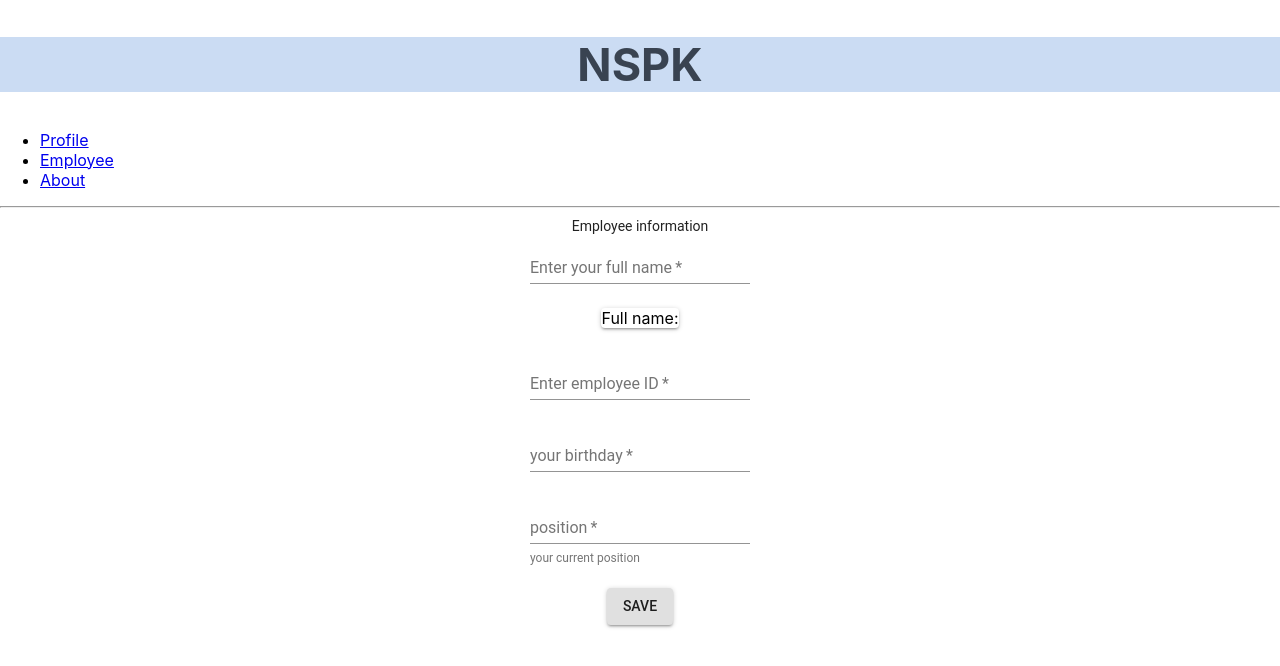
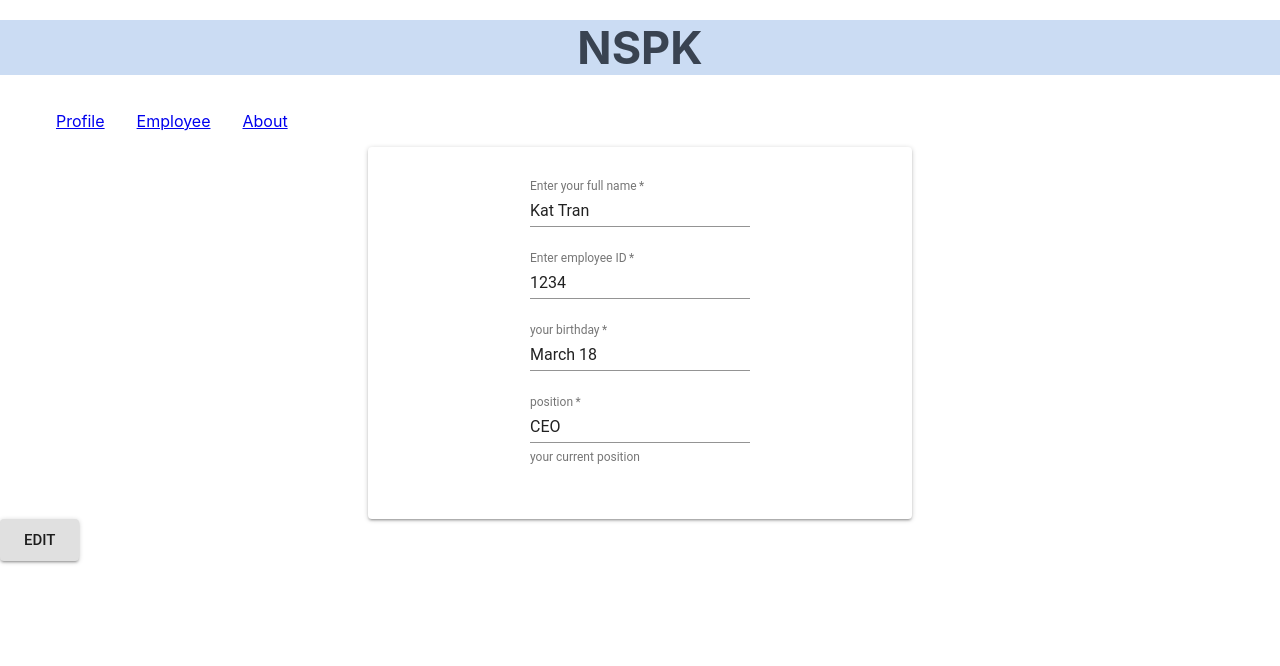
Before and after one commit to wengkeat575/NSPK-Enterprise, a React (Create React App) app in the folder nspk-enterprise/: page /profile in a window 1280 px wide. Shown: the top 666 px of the page. Built offline with nearby package versions, Linux system fonts and the light colour scheme.

Commit message:
a working profile page

```diff
--- a/nspk-enterprise/package.json
+++ b/nspk-enterprise/package.json
@@ -10,6 +10,7 @@
     "react": "^16.8.4",
     "react-dom": "^16.8.4",
     "react-font-size-changer": "^0.1.5",
+    "react-jss": "^8.6.1",
     "react-navigation-header-buttons": "^2.1.2",
     "react-router-dom": "^5.0.0",
     "react-scripts": "2.1.8",
--- a/nspk-enterprise/src/Homepage.js
+++ b/nspk-enterprise/src/Homepage.js
@@ -13,6 +13,7 @@ const Header = styled('h2')`
   color: #394351;
   font-size: 45px;
   text-align: center;
+  margin: 0px;
 `
 class Homepage extends React.Component{
 
@@ -26,13 +27,13 @@ class Homepage extends React.Component{
             </h2>
 
             <nav className="navbar navbar-expand-lg navbar-light bg-light">
-            <ul className="navbar-nav mr-auto">
-              <li><Link to={'/profile'} className="nav-link"> Profile </Link></li>
-              <li><Link to={'/employee'} className="nav-link">Employee</Link></li>
-              <li><Link to={'/about'} className="nav-link">About</Link></li>
+            <ul style={{'list-style': 'none'}} className="navbar-nav mr-auto">
+              <li style={{'float': 'left', 'padding': '16px'}}><Link to={'/profile'} className="nav-link"> Profile </Link></li>
+              <li style={{'float': 'left', 'padding': '16px'}}><Link to={'/employee'} className="nav-link">Employee</Link></li>
+              <li style={{'float': 'left', 'padding': '16px'}}><Link to={'/about'} className="nav-link">About</Link></li>
             </ul>
             </nav>
-            <hr />
+            <br style={{'clear': 'both'}} />
             <Switch>
                 <Route exact path='/profile' component={Profile} />
                 <Route path='/employee' component={Employee} />
--- a/nspk-enterprise/src/Profile.js
+++ b/nspk-enterprise/src/Profile.js
@@ -1,55 +1,123 @@
-import React, { Component } from 'react';
-import Typography from '@material-ui/core/Typography';
-import Grid from '@material-ui/core/Grid';
-import TextField from '@material-ui/core/TextField';
-import FormControlLabel from '@material-ui/core/FormControlLabel';
-import Checkbox from '@material-ui/core/Checkbox';
-import Paper from '@material-ui/core/Paper';
-import styled from 'styled-components';
-import withStyles from "@material-ui/core/styles/withStyles";
-import Button from '@material-ui/core/Button';
+import React from "react";
+import Paper from "@material-ui/core/Paper";
+import TextField from "@material-ui/core/TextField";
+import Button from "@material-ui/core/Button";
+import Grid from "@material-ui/core/Grid";
 
-function Profile() {
 
+const style = {
+  marginLeft: 20
+};
+
+class Profile extends React.Component {
+  constructor(props) {
+    super(props);
+    this.state = {
+      editMode: false
+    };
+  }
+
+  handleEdit() {
+    this.setState({ editMode: true });
+  }
+
+  render() {
+    if (this.state.editMode) {
+      var fieldProps = {
+        readOnly: false
+      };
+    } else {
+      var fieldProps = {
+        readOnly: true
+      };
+    }
+
+    var dob = "March 18";
+    var fullName = "Kat Tran";
+    var employeeID = "1234";
+    var position = "CEO";
+    console.log(this.state.editMode);
     return (
       <div>
-       <Typography align='center' fontweight='bold'>Employee information</Typography>
-        <div>
+        <Paper
+          zDepth={2}
+          style={{
+            margin: "48px",
+            padding: "32px",
+            margin: "auto",
+            width: "480px"
+          }}
+        >
           <React.Fragment>
-        <Grid container
+            <Grid
+              container
               direction="column"
               justify="center"
               alignItems="center"
-              spacing={24}>
+              spacing={24}
+            >
               <Grid item xs={8} md={6}>
-            <TextField required id="Full Name" label="Enter your full name" fullWidth />
-          </Grid>
-          <Grid item xs={8} md={6}>
-          <Paper>Full name: </Paper>
-        </Grid>
-          <Grid item xs={8} md={6}>
-            <TextField required id="EmployeeID" label="Enter employee ID" fullWidth />
-          </Grid>
-          <Grid item xs={8} md={6}>
-            <TextField required id="DateOfBirth" label="your birthday" fullWidth />
+                <TextField
+                  required
+                  inputProps={fieldProps}
+                  defaultValue={fullName}
+                  id="Full Name"
+                  label="Enter your full name"
+                  fullWidth
+                />
               </Grid>
               <Grid item xs={8} md={6}>
                 <TextField
                   required
+                  inputProps={fieldProps}
+                  defaultValue={employeeID}
+                  id="EmployeeID"
+                  label="Enter employee ID"
+                  fullWidth
+                />
+              </Grid>
+              <Grid item xs={8} md={6}>
+                <TextField
+                  required
+                  inputProps={fieldProps}
+                  defaultValue={dob}
+                  id="DateOfBirth"
+                  label="your birthday"
+                  fullWidth
+                />
+              </Grid>
+              <Grid item xs={8} md={6}>
+                <TextField
+                  required
+                  inputProps={fieldProps}
+                  defaultValue={position}
                   id="position"
                   label="position"
                   helperText="your current position"
                   fullWidth
                 />
               </Grid>
-          <Grid item xs={12}>
-          <Button variant="contained">Save</Button>
-          </Grid>
+              <Grid item xs={12} />
             </Grid>
           </React.Fragment>
+        </Paper>
+        <div style={{justifyContent: 'center', alignItems: 'center', marginLeft:'50'}}>
+        {this.state.editMode ? (
+          <Button variant="contained" size="large" color="primary">
+            Save
+          </Button>
+        ) : (
+          <Button
+            variant="contained" size="large"
+            onClick={this.handleEdit.bind(this)}
+          >
+            Edit
+          </Button>
+        )}
         </div>
       </div>
-
     );
   }
+}
+
 export default Profile;
```
Also changed, not shown: 1 other file (tests, documents, lock files or other folders). Lines whose indentation alone changed are shown as unchanged.
